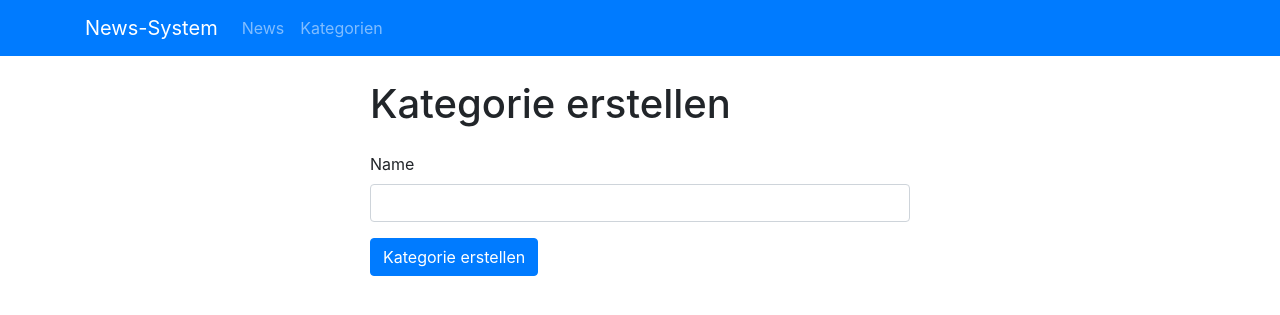
After one commit to patrickbaber/news-system, a PHP site: page /category_add.php in a window 1280 px wide. The commit adds this page. Shown: the top 315 px of the page. Run offline with PHP 8.4, Linux system fonts and the light colour scheme.

Commit message:
add category add page

```diff
--- a/src/categories.php
+++ b/src/categories.php
@@ -12,7 +12,7 @@
                 <h1>Kategorien</h1>
             </div>
             <div class="col-sm mt-3">
-                <button type="button" class="btn btn-primary float-right">Kategorie erstellen</button>
+                <a href="category_add.php" class="btn btn-primary float-right">Kategorie erstellen</a>
             </div>
         </div>
         <table class="table table-striped mt-3">
--- /dev/null
+++ b/src/category_add.php
@@ -0,0 +1,25 @@
+<!doctype html>
+<html lang="de">
+  <head>
+    <?php include 'include_head.php'; ?>
+    <title>Kategorie erstellen - News-System</title>
+  </head>
+  <body>
+    <?php include 'include_navigation.php'; ?>
+    <div class="container mt-4">
+        <div class="row justify-content-center">
+            <div class="col-6">
+                <h1>Kategorie erstellen</h1>
+                <form class="mt-4 mb-4" method="POST" action="category_add_thanks.php">
+                    <div class="form-group">
+                        <label for="name">Name</label>
+                        <input type="text" class="form-control" id="name" name="name">
+                    </div>
+                    <button type="submit" class="btn btn-primary">Kategorie erstellen</button>
+                </form>
+            </div>
+        </div>
+    </div>
+    <?php include 'include_body_end.php'; ?>
+  </body>
+</html>
```
Also changed, not shown: src/category_add_thanks.php (added, +33 -0 lines).
